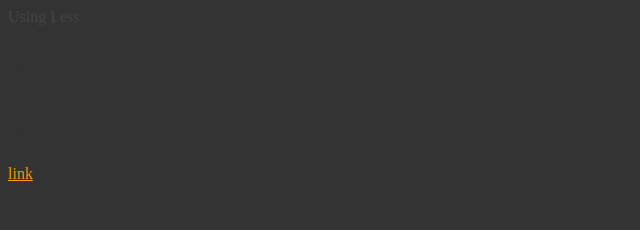
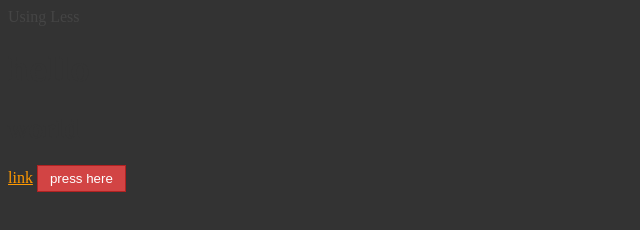
Before and after one commit to blackrocky/less, a plain HTML site: page index.html in a window 1280 px wide. Shown: the whole page, without its empty margins (0-640 px from the left). Drawn offline with Linux system fonts and the light colour scheme.

Commit message:
initial work for less playground

```diff
--- a/index.html
+++ b/index.html
@@ -1,7 +1,7 @@
 <!DOCTYPE html>
 <html>
 	<head>
-		<!-- link rel="stylesheet/less" type="text/css" href="styles.less">
+		<!-- link rel="stylesheet/less" type="text/css" href="stylesheet/less/styles.less">
 		<script src="node_modules/less/dist/less.js" type="text/javascript"></script -->
 		<link rel="stylesheet" type="text/css" href="stylesheet/css/styles.css">
 	</head>
@@ -10,5 +10,6 @@
 		<h1>hello</h1>
 		<h2>world</h2>
 		<a href="#">link</a>
+		<input class="submit" type="submit" value="press here"/>
 	</body>
 </html>
--- a/stylesheet/less/styles.less
+++ b/stylesheet/less/styles.less
@@ -22,3 +22,11 @@ a {
 h1, h2, h3, h4, h5, h6 {
     color: @color-black_dark;
 }
+
+@color-button: #d24444;
+input.submit {
+    color:#fff;
+    background:@color-button;
+    border:1px solid @color-button - #222;
+    padding:5px 12px;
+}
```
Also changed, not shown: stylesheet/css/styles.css.
